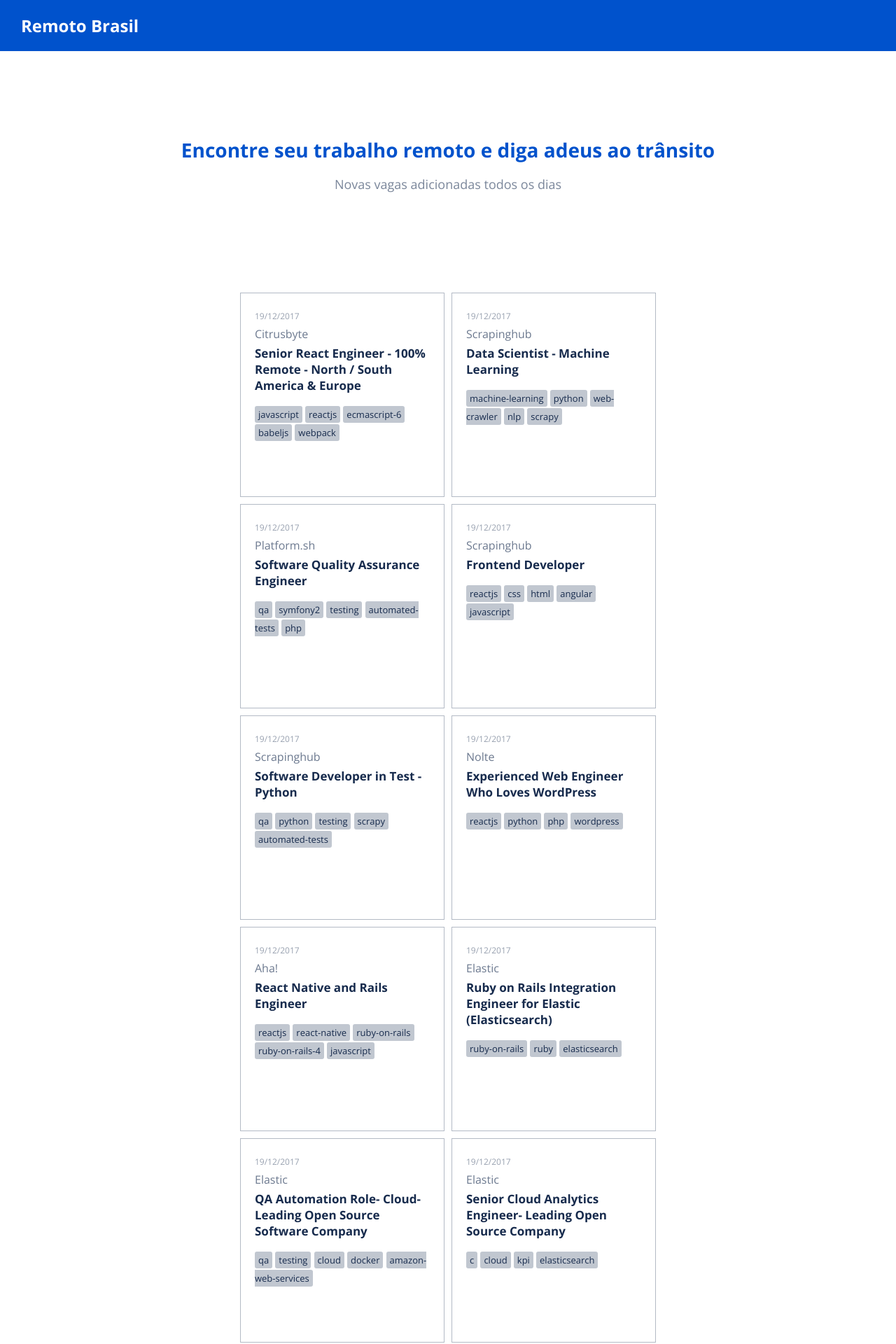
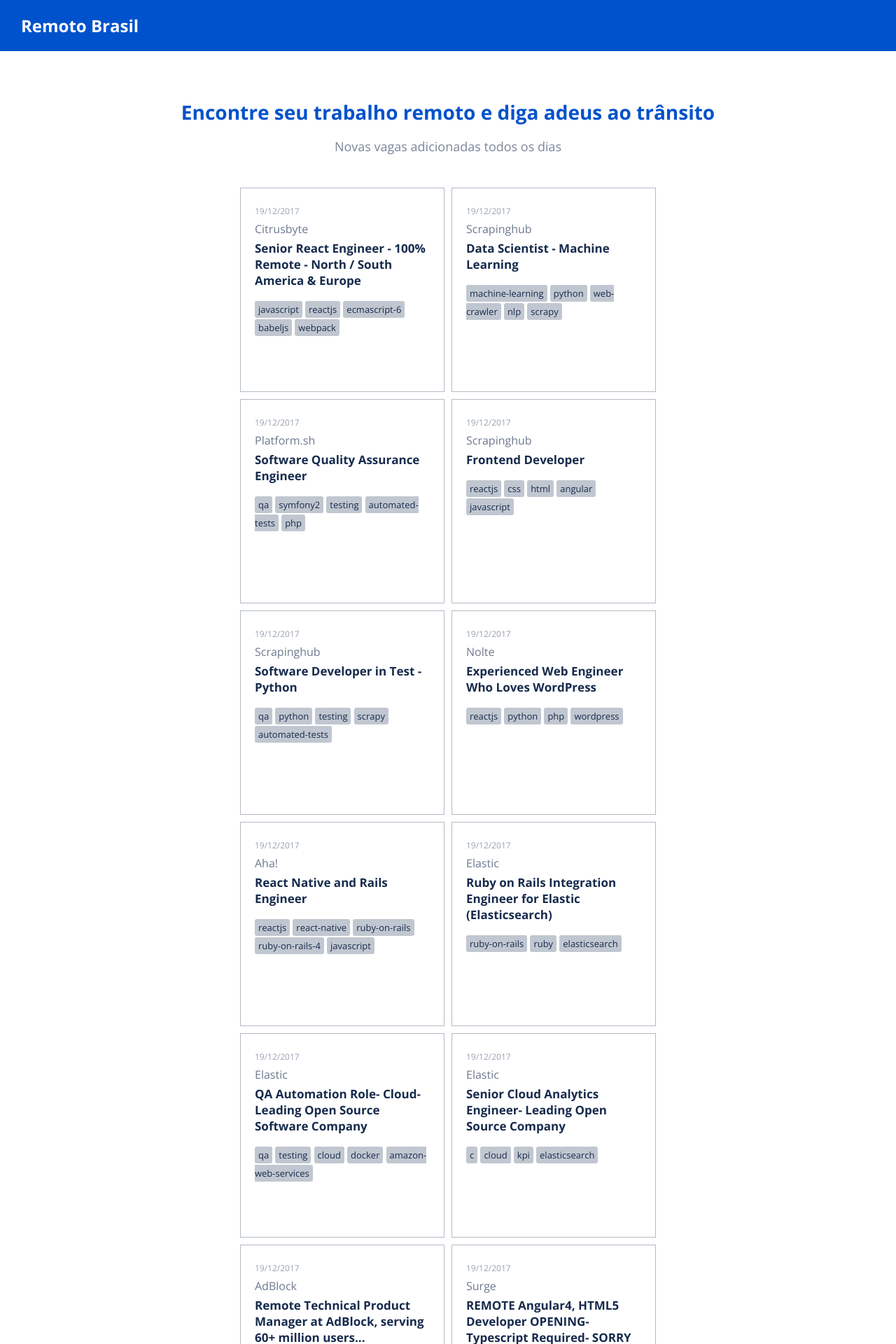
Before and after one commit to devfsa/remotocc-site, a Jekyll site: the page built from index.html, in a window 1280 px wide. Shown: the top 1920 px of the page at 70% size. Built offline with Jekyll 4.4.1, drawn with Linux system fonts in a browser that asks for light colours.

Commit message:
Remove o espaçamento da section highlights

```diff
--- a/_sass/highlight_jobs.scss
+++ b/_sass/highlight_jobs.scss
@@ -1,9 +1,9 @@
 .hightlight-jobs {
-    height: 300px;
+    height: 150px;
     position: relative;
     text-align: center;
     padding: 20px;
-    transform: translateY(30%);
+    transform: translateY(25%);
     & .title {
         font-size: 28px;
         width: 100%;
```
